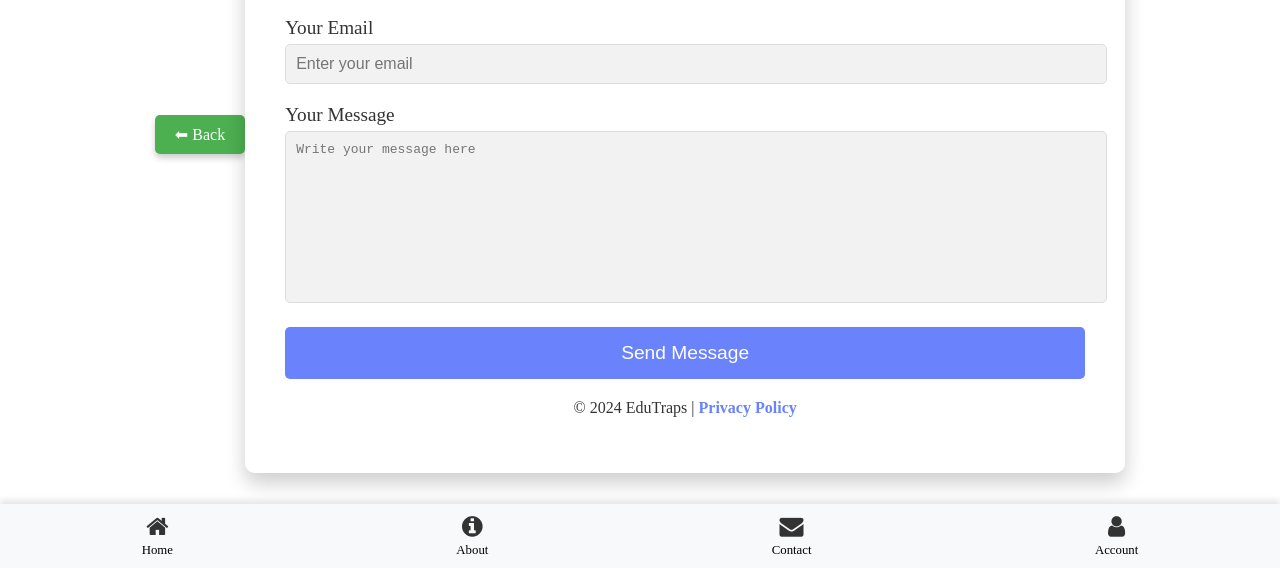
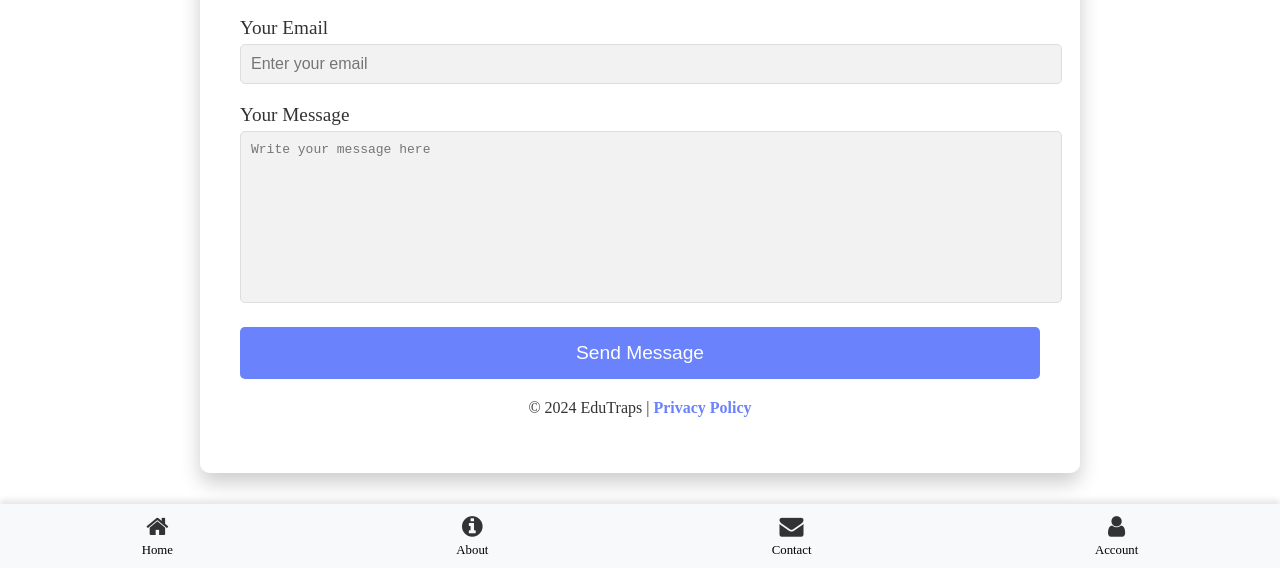
Before and after one commit to najeebahmad07/EduTraps, a plain HTML site: page contact.html in a window 1280 px wide. Shown: the part 232-800 px from the top of the page. Drawn offline with Linux system fonts and the light colour scheme.

Commit message:
contact.html

```diff
--- a/contact.html
+++ b/contact.html
@@ -133,33 +133,11 @@
         .footer a:hover {
             text-decoration: underline;
         }
-         .back-button {
-            display: inline-block;
-            padding: 10px 20px;
-            font-size: 16px;
-            color: white;
-            background-color: #4CAF50; /* Green color */
-            border: none;
-            border-radius: 5px;
-            text-decoration: none;
-            text-align: center;
-            box-shadow: 0 4px 6px rgba(0, 0, 0, 0.2);
-            transition: all 0.3s ease;
-        }
 
-        .back-button:hover {
-            background-color: #45a049;
-            transform: translateY(-2px);
-        }
-
-        .back-button:active {
-            box-shadow: 0 2px 4px rgba(0, 0, 0, 0.2);
-            transform: translateY(0);
-        }
     </style>
 </head>
 <body>
-<a href="javascript:history.back()" class="back-button">⬅ Back</a>
+
     <div class="contact-container">
         <h1>Contact Us</h1>
 
```
